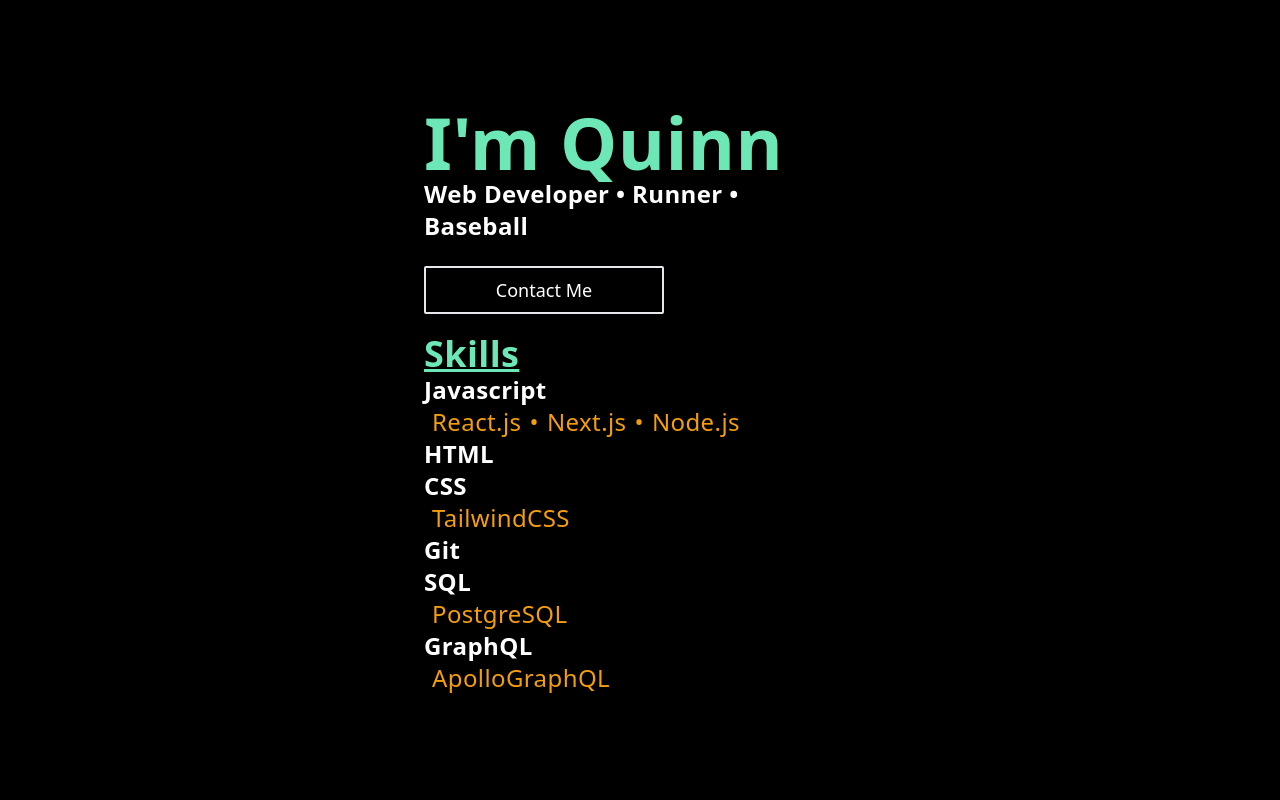
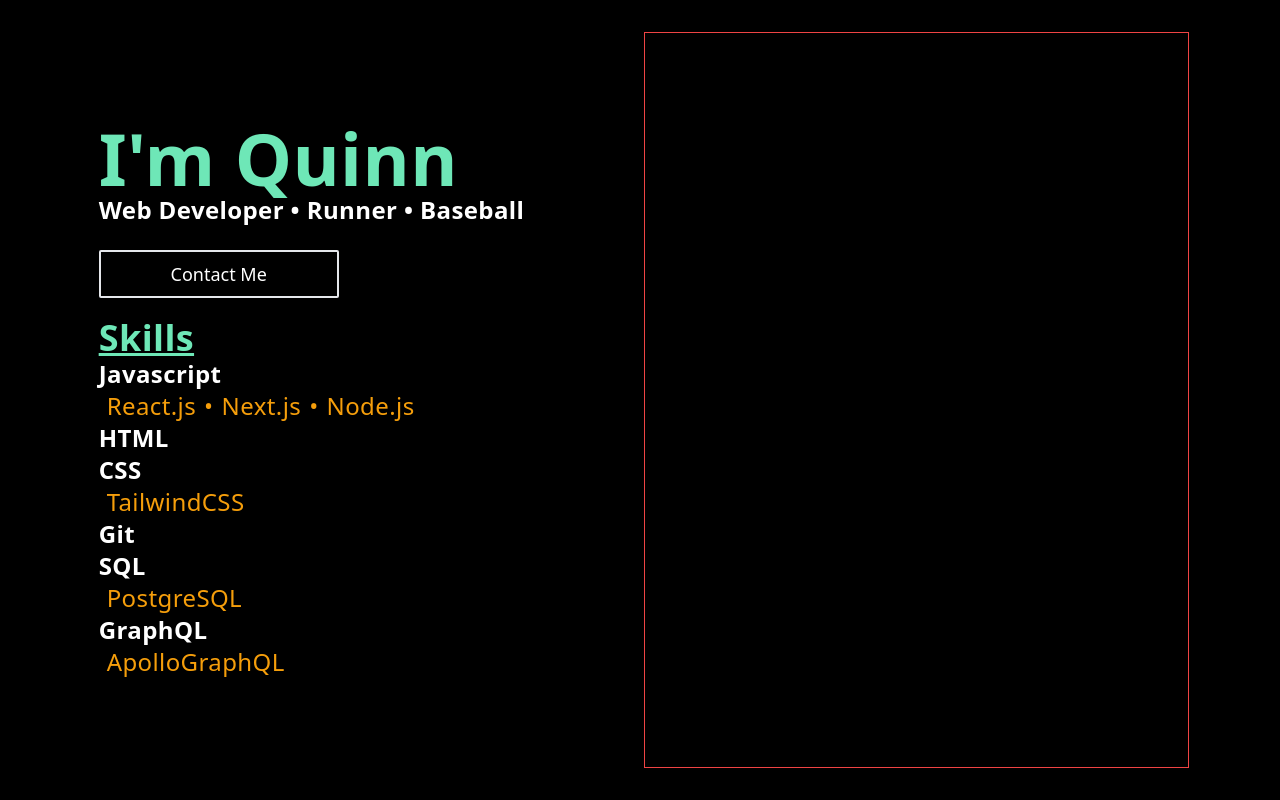
Before and after one commit to QMaximillian/quinn-personal-website, a Next.js app: page / in a window 1280 px wide. Built offline with nearby package versions, Linux system fonts and the light colour scheme.

Commit message:
Add  styling to  component

```diff
--- a/pages/index.js
+++ b/pages/index.js
@@ -9,12 +9,14 @@ export default function Home() {
         <link rel="icon" href="/favicon.ico" />
       </Head>
       <main className="h-full w-full flex flex-col md:flex-row justify-start lg:justify-center items-center bg-black md:p-8">
-        <div className="h-full flex justify-center lg:w-3/4">
-          <div className="w-full sm:w-5/6 lg:w-1/2 min-h-full md:mr-2 flex items-center px-4">
+        <div className="h-full flex justify-center md:w-11/12">
+          <div className="w-full sm:w-5/6 md:w-1/2 2xl:w-1/3 min-h-full md:mr-2 flex items-center px-4">
             <DeveloperPreview />
           </div>
           {/* Placeholder Component */}
-          {/* <div className="w-1/2 h-full border border-red-500 ml-2 hidden lg:block" /> */}
+          <div className="w-1/2 2xl:w-1/3 h-full border border-red-500 mx-2 hidden md:block" />
+          {/* Placeholder Component */}
+          <div className="w-1/2 2xl:w-1/3 h-full border border-red-500 ml-2 hidden 2xl:block" />
         </div>
       </main>
     </>
```
